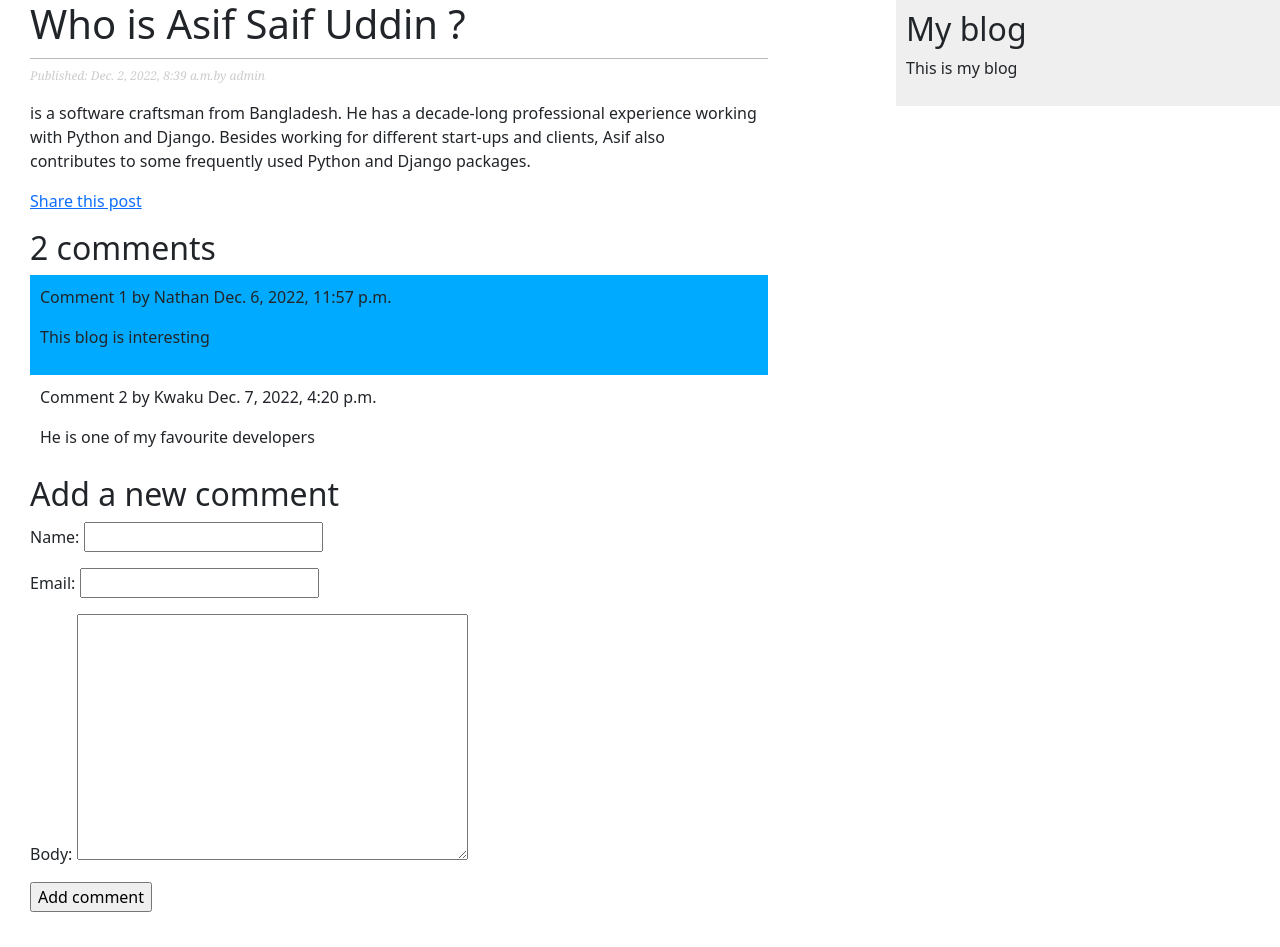
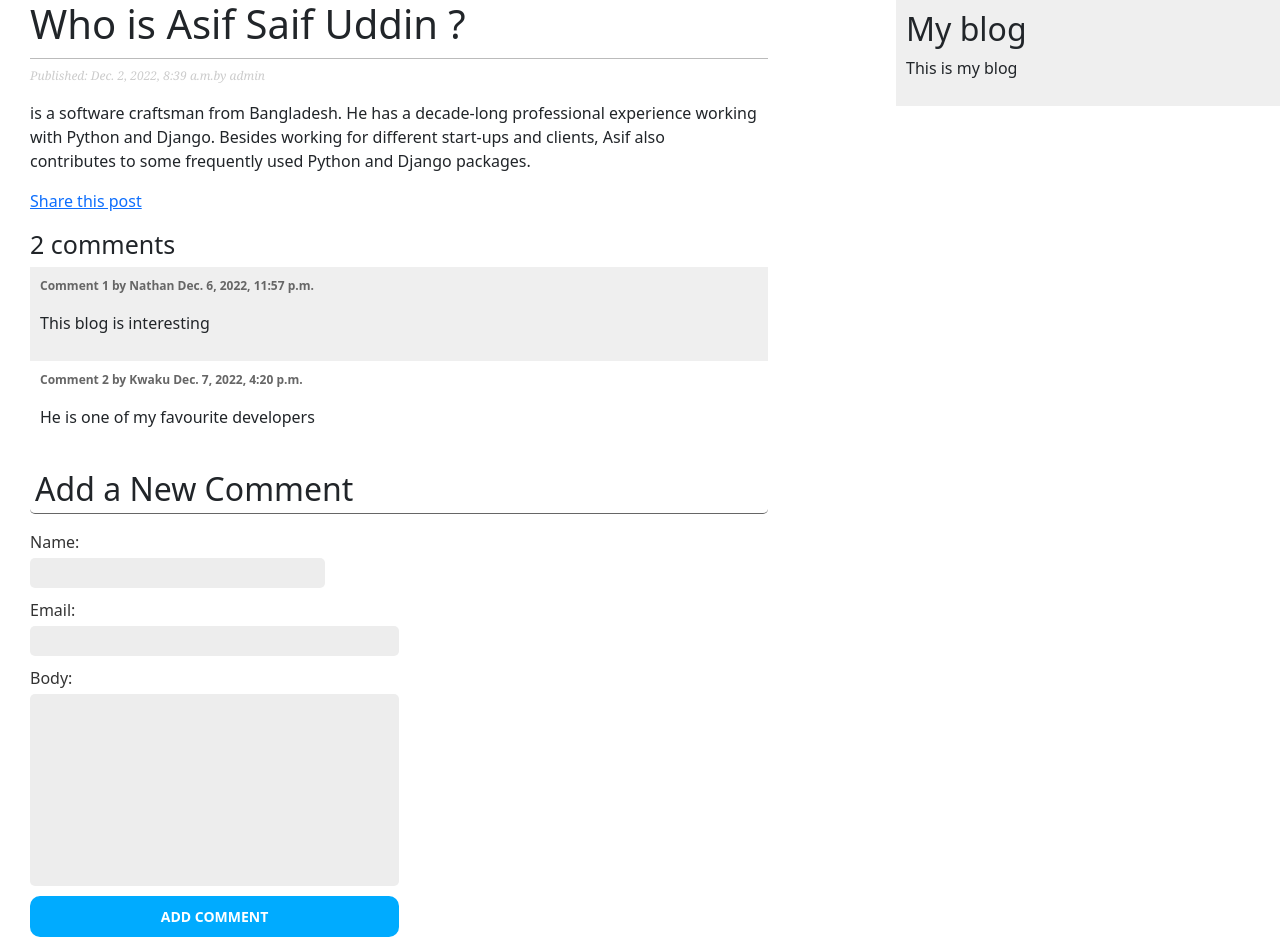
Before and after one commit to s-kvng/My-Blog-, a Django app: a page that uses mysite/blog/templates/blog/post/details.html in a window 1280 px wide. Before the commit the page ends 912 px from the top, so only its background shows below. Run offline with Django 4.2, Linux system fonts and the light colour scheme; data comes from the database, SQL or seed files in the repository; both versions use the stored data as it was after the commit; parts of the project's set-up code (start-up, migrations or seed data) failed here and were passed over.

Commit message:
Update on Comment-Feature
Completed

```diff
--- a/mysite/blog/models.py
+++ b/mysite/blog/models.py
@@ -2,6 +2,7 @@
 from django.utils import timezone
 from django.contrib.auth.models import User
 from django.urls import reverse
+from taggit.managers import TaggableManager
 # from .models import PublishedManager
 
 # Create your models here.
@@ -14,6 +15,8 @@
             .filter(status = Post.Status.PUBLISHED)
 
 class Post(models.Model):
+
+    tags = TaggableManager()
 
     class Status(models.TextChoices):
         DRAFT = 'DF' , 'draft'
--- a/mysite/blog/static/css/blog.css
+++ b/mysite/blog/static/css/blog.css
@@ -48,10 +48,47 @@
     font-weight: bold;
 }
 
+
+input[type=submit] {
+    font-weight:bold;
+    background:#00abff;
+    color:#fff;
+    padding:10px 20px;
+    font-size:14px;
+    text-transform:uppercase;
+    border:none;
+    border-radius: 10px;
+}
+
+
+
+/* comment  */
 .comment{
     padding: 10px !important;
 }
 
 .comment:nth-child(even){
-    background: #00abff;
+    background: #efefef;
 }
+
+.comment .info{
+    font-size:12px;
+    font-weight:bold;
+    color:#666;
+}
+
+#num_com{
+    font-size:25px;
+}
+
+ .com_form>input{
+    background-color: #666;
+}
+
+#com_header{
+    margin: 10px 0 ;
+    padding: 5px;
+    border-bottom: #666 1px solid;
+    border-radius: 5px;
+
+}
--- a/mysite/blog/templates/blog/post/details.html
+++ b/mysite/blog/templates/blog/post/details.html
@@ -16,7 +16,7 @@
  </p>
 
  {% with comments.count as total_comments %}
- <h2>
+ <h2 id="num_com">
    {{total_comments}} comment{{total_comments|pluralize}}
 </h2>
 
--- a/mysite/blog/templates/blog/post/includes/comment_form.html
+++ b/mysite/blog/templates/blog/post/includes/comment_form.html
@@ -1,10 +1,58 @@
 
-<h2>Add a new comment</h2>
+<h2 id="com_header">Add a New Comment</h2>
 
 <form class="com_form" action="{% url "blog:post_comment" post.id %}" method="post">
 {{ form.as_p}}
 {% csrf_token %}
 
-<p> <input type="submit" value="Add comment"></p>
+<div class="col-12">
+<input class="col" type="submit" value="Add comment">
+</div>
 
 </form>
+<style>
+
+    label {
+        float:left;
+        clear:both;
+        color:#333;
+        margin-bottom:4px;
+    }
+    input, textarea {
+        clear:both;
+        float:left;
+        margin:0 0 10px;
+        background:#ededed;
+        border:0;
+        border-radius: 5px;
+        padding:6px 10px;
+        font-size:12px;
+        resize: none;
+        width: 50%;
+
+
+    }
+
+    input[type="text"]{
+        width:40%;
+    }
+
+    input:focus{
+
+        transition-duration: 0s;
+        transition-timing-function: ease-in-out;
+        transition-delay: 0.3s;
+
+    }
+
+</style>
+{% comment %} input{
+    padding: 5px 0;
+    border-top : none;
+    border-left : none;
+    border-right : none;
+    border-radius : 10px;
+    width: 70%;
+
+}
+</style> {% endcomment %}
--- a/mysite/mysite/settings.py
+++ b/mysite/mysite/settings.py
@@ -39,6 +39,7 @@
     'django.contrib.messages',
     'django.contrib.staticfiles',
     'blog.apps.BlogConfig',
+    'taggit',
 ]
 
 MIDDLEWARE = [
```
Also changed, not shown: mysite/blog/migrations/0008_post_tags.py (added), mysite/db.sqlite3.
